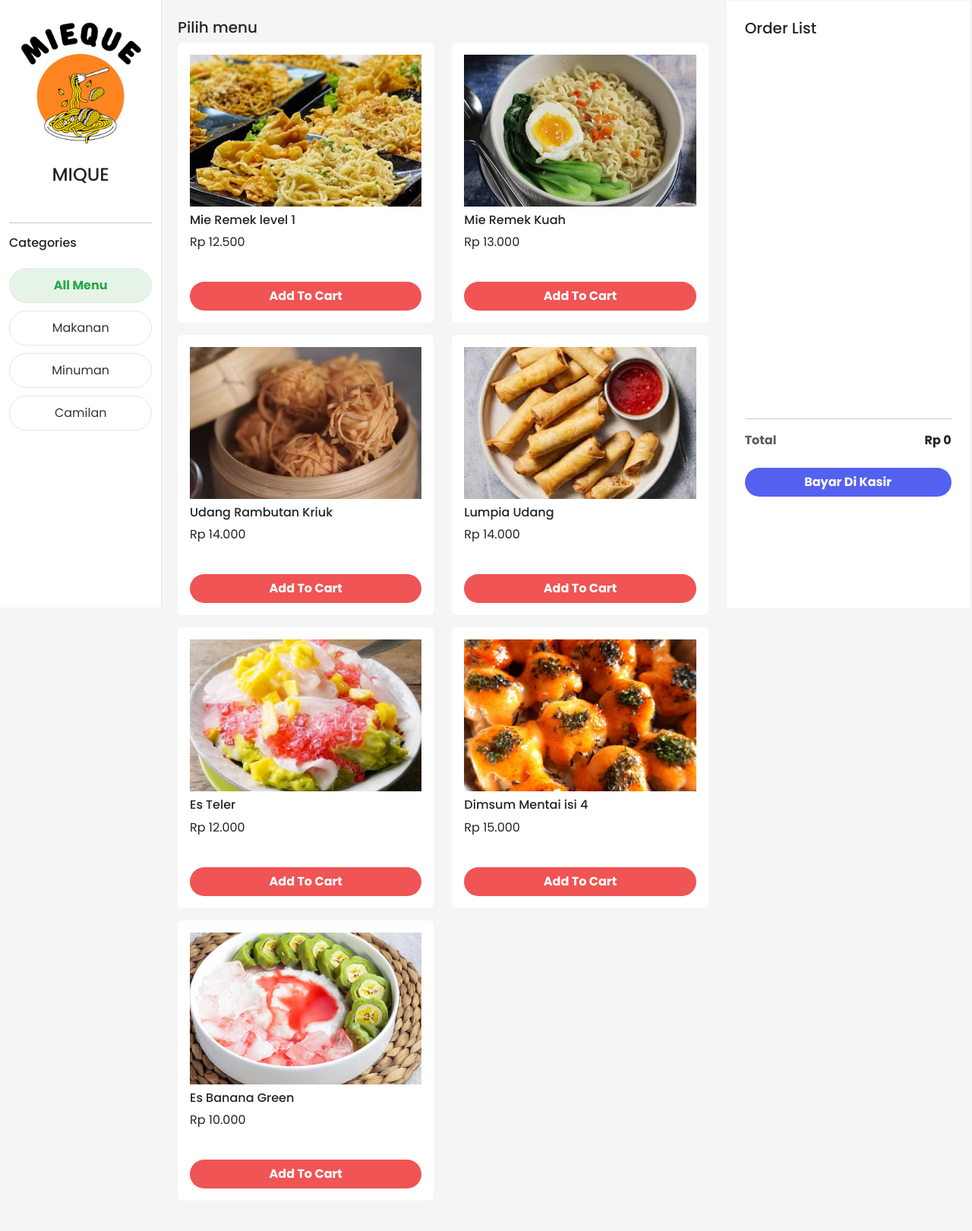
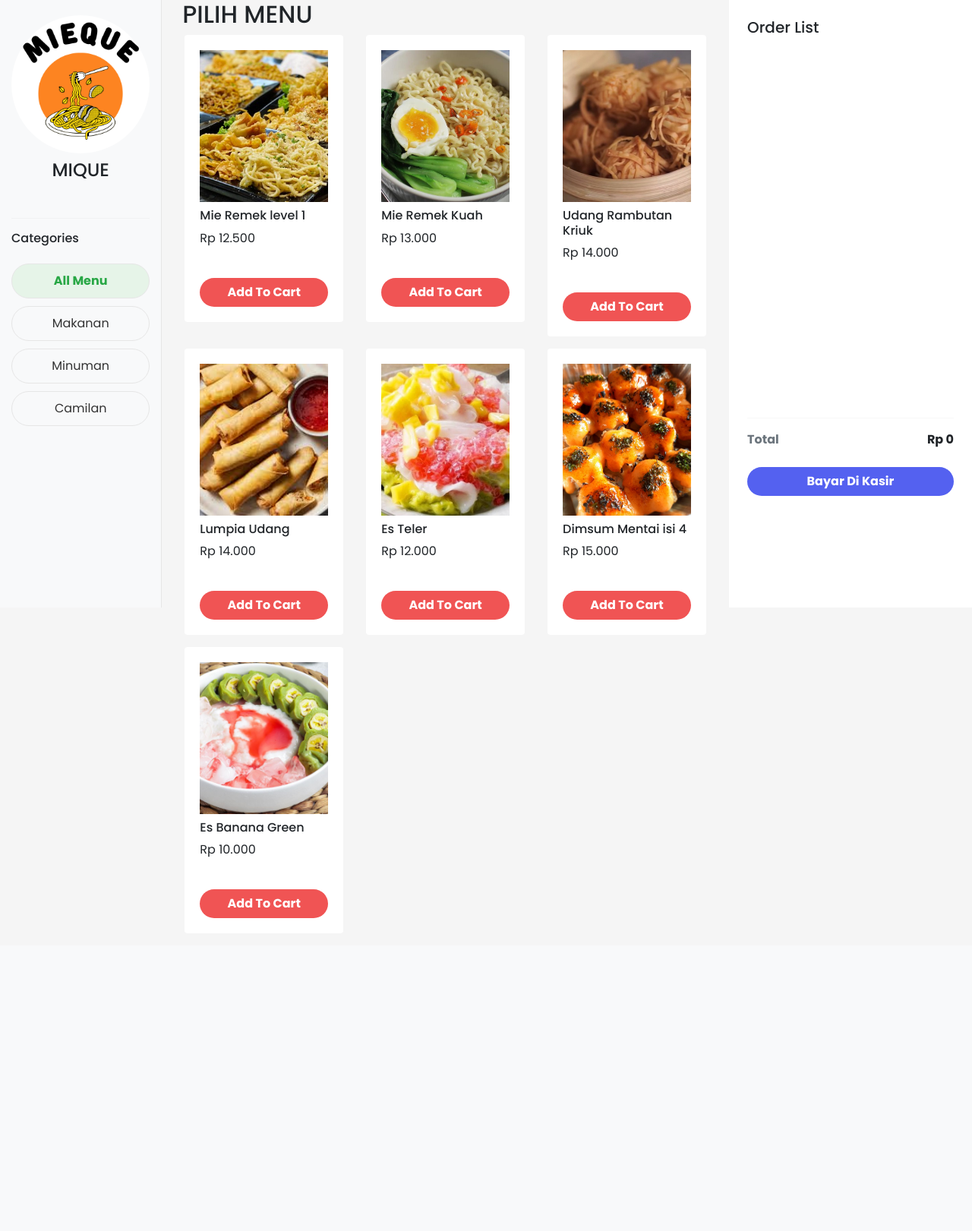
Before and after one commit to aisyahnabila/cloud_computing_praktikum, a PHP site: page / in a window 1280 px wide. Shown: the whole page at 76% size. After the commit the page ends 1209 px from the top, so only its background shows below. Run offline with PHP 8.4, Linux system fonts and the light colour scheme; data comes from the database, SQL or seed files in the repository; some libraries are stand-ins or nearby versions.

Commit message:
refactor layout and improve styling for menu selection

```diff
--- a/index.php
+++ b/index.php
@@ -10,7 +10,7 @@ include 'controller/viewitems.php'
     <title>Mieque</title>
     <link rel="stylesheet" href="assets/style/user.css">
     <link rel="stylesheet" href="assets/bootstrap/bootstrap.css">
-
+    <link href="https://stackpath.bootstrapcdn.com/bootstrap/4.5.2/css/bootstrap.min.css" rel="stylesheet">
     <link rel="stylesheet" href="assets/bootstrap/custom-bootstrap.css">
     <?php if (isset($_GET['status']) && $_GET['status'] == 'success'): ?>
         <div class="alert alert-success">Transaksi Berhasil Insyaallah!</div>
@@ -19,11 +19,11 @@ include 'controller/viewitems.php'
 </head>
 
 <body>
-
     <div class="container-fluid">
         <div class="row">
             <!-- Sidebar Kategori -->
-            <aside class="col-md-2 sidebar" style="position: fixed; top: 0; left: 0; height: 100%; z-index: 1000;">
+            <aside class="col-md-2 sidebar bg-light"
+                style="position: fixed; top: 0; left: 0; height: 100%; z-index: 1000;">
                 <!-- Logo dan Nama -->
                 <div class="text-center mb-5">
                     <img src="assets/img/MIEQUE.png" alt="Logo" class="img-fluid rounded-circle mb-2">
@@ -45,25 +45,22 @@ include 'controller/viewitems.php'
                 <!-- Tambahkan kategori lain jika diperlukan -->
             </aside>
 
-
             <!-- Bagian Utama: Daftar Menu -->
-            <main class="main-content col-md-7 p-4">
-                <div></div>
-                <h5>Pilih menu</h5>
+            <div class="col-md-7 offset-md-2">
+                <div class="container">
                     <div class="row">
-                    <!-- Contoh Menu Card -->
+                        <h2>PILIH MENU</h2>
                         <?php
                         foreach ($data as $row) {
                             $modalId = "editModal" . $row['id'];
                             $formId = "editItemForm" . $row['id'];
                             ?>
-                        <div class="col-md-6 mb-3 menu-item" data-id="<?php echo $row['id']; ?>" data-kategori="<?php echo $row['kategori_nama']; ?>">
+                            <div class="col-6 col-md-4 mb-3 menu-item" data-id="<?php echo $row['id']; ?>"
+                                data-kategori="<?php echo $row['kategori_nama']; ?>">
                                 <div class="card border-0">
                                     <div class="card-body">
-                                    <img src="admin/uploads/<?php echo $row['url_foto']; ?>"
-                                        class="img-fluid"
-                                        alt="Menu Image"
-                                        style="width: 100%; height: 200px; object-fit: cover;">
+                                        <img src="admin/uploads/<?php echo $row['url_foto']; ?>" class="img-fluid"
+                                            alt="Menu Image" style="width: 100%; height: 200px; object-fit: cover;">
                                         <h6 class="mt-2"><?php echo $row['nama']; ?></h6>
                                         <p>Rp <?php echo number_format($row['harga'], 0, ',', '.'); ?></p>
                                         <button class="btn btn-red button-add mt-4 w-100">Add To Cart</button>
@@ -73,14 +70,13 @@ include 'controller/viewitems.php'
                             <?php
                         }
                         ?>
-
-
-                    <!-- Tambahkan lebih banyak menu sesuai kebutuhan -->
                     </div>
-            </main>
+                </div>
+            </div>
 
             <!-- Sidebar Rincian Pesanan -->
-            <aside class="col-md-3 p-4 bg-white right-sidebar">
+            <aside class="col-md-3 p-4 bg-white right-sidebar"
+                style="position: fixed; top: 0; right: 0; height: 100%; z-index: 1000;">
                 <!-- Judul untuk List Menu -->
                 <h5>Order List</h5>
 
@@ -96,17 +92,18 @@ include 'controller/viewitems.php'
                 <!-- Opsi Pembayaran -->
                 <div class="mt-4">
                     <div class="d-grid gap-2">
-                        <button class="btn btn-blue rounded-5" data-bs-toggle="modal" data-bs-target="#exampleModal">Bayar Di Kasir</button>
+                        <button class="btn btn-blue rounded-5" data-bs-toggle="modal"
+                            data-bs-target="#exampleModal">Bayar Di Kasir</button>
                     </div>
                 </div>
             </aside>
 
-
             <!-- MODAL -->
-            <div class="modal fade" id="exampleModal" tabindex="-1" aria-labelledby="exampleModalLabel" aria-hidden="true">
+            <div class="modal fade" id="exampleModal" tabindex="-1" aria-labelledby="exampleModalLabel"
+                aria-hidden="true">
                 <div class="modal-dialog modal-dialog-centered">
                     <div class="modal-content">
-                        <div class="modal-header ">
+                        <div class="modal-header">
                             <h1 class="modal-title fs-5" id="exampleModalLabel">Konfirmasi Transaksi</h1>
                             <button type="button" class="btn-close" data-bs-dismiss="modal" aria-label="Close"></button>
                         </div>
@@ -126,18 +123,17 @@ include 'controller/viewitems.php'
                                 <button type="submit" class="btn btn-blue">Proses Transaksi</button>
                             </div>
                         </form>
-
+                    </div>
+                </div>
             </div>
         </div>
     </div>
 
-        </div>
-    </div>
     <script src="assets/bootstrap/script.js"></script>
     <script>
         // Event Listener untuk tombol kategori
         document.querySelectorAll('.category-btn').forEach(button => {
-            button.addEventListener('click', function(event) {
+            button.addEventListener('click', function (event) {
                 event.preventDefault();
 
                 // Dapatkan kategori yang diklik
@@ -295,7 +291,9 @@ include 'controller/viewitems.php'
             });
         });
     </script>
-
+    <script src="https://code.jquery.com/jquery-3.5.1.slim.min.js"></script>
+    <script src="https://cdn.jsdelivr.net/npm/@popperjs/core@2.5.4/dist/umd/popper.min.js"></script>
+    <script src="https://stackpath.bootstrapcdn.com/bootstrap/4.5.2/js/bootstrap.min.js"></script>
 
 
 
```
Lines whose indentation alone changed are shown as unchanged.
